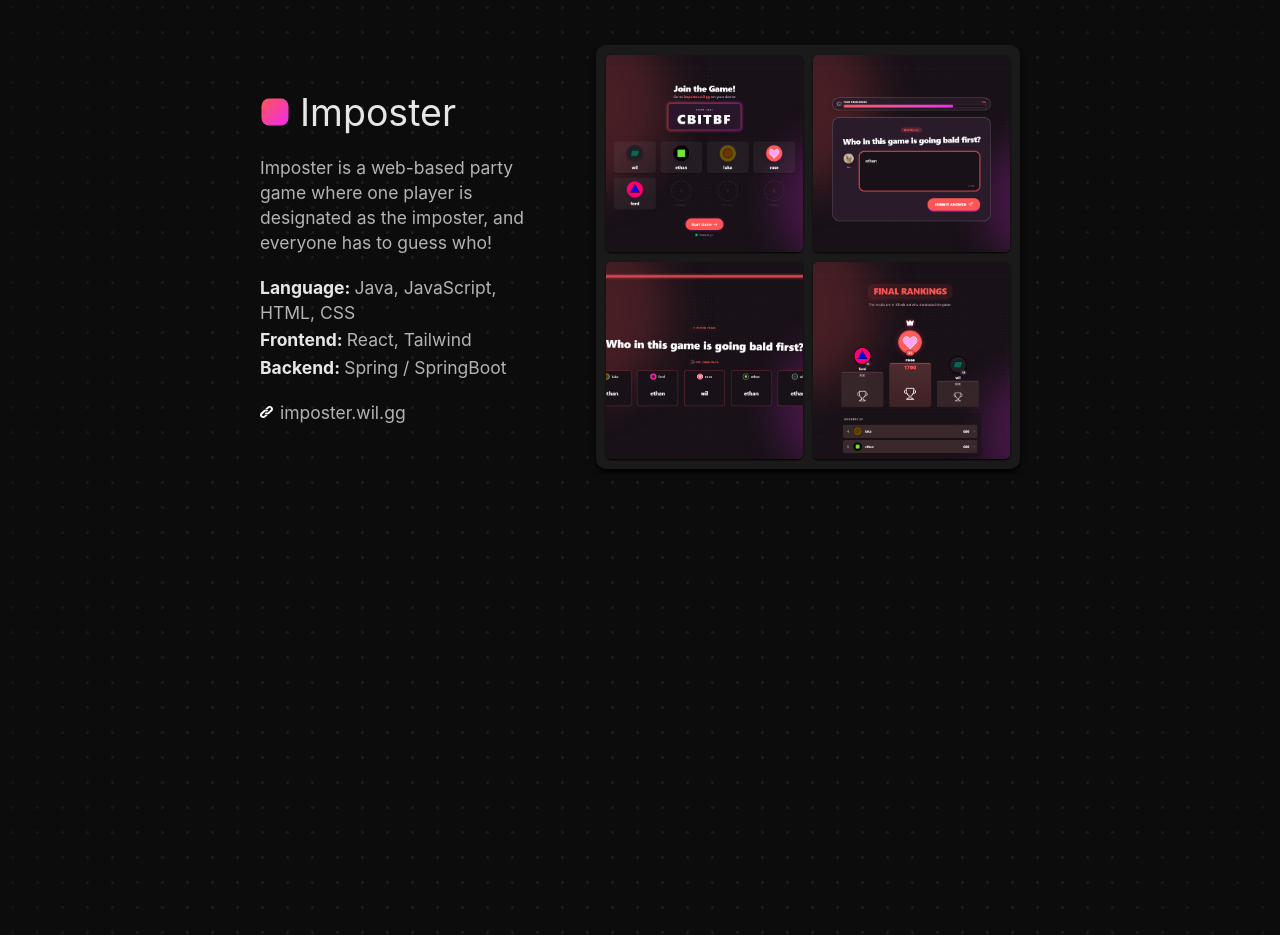
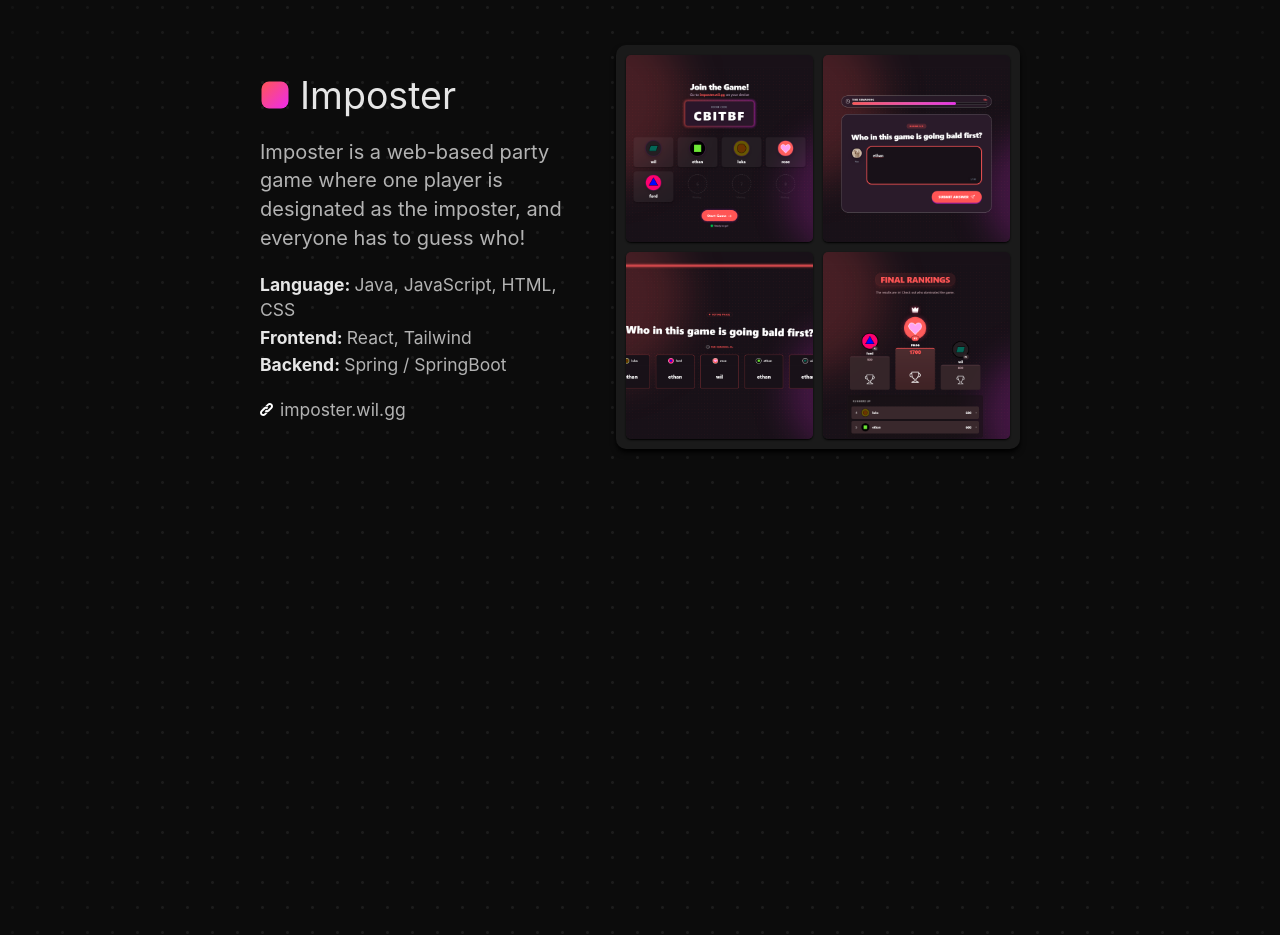
Before and after one commit to xWil/wil.gg-v2, a React (Vite) app: page / in a window 1280 px wide. Shown: the part 1180-2115 px from the top of the page. Built offline with nearby package versions, Linux system fonts and the light colour scheme.

Commit message:
Added ability to not show a project link

```diff
--- a/src/components/projects/Project.tsx
+++ b/src/components/projects/Project.tsx
@@ -10,7 +10,7 @@ interface ProjectProps {
     header: HeaderProps,
     description: string,
     details: DetailProps[],
-    link: ProjectLinkProps,
+    link: ProjectLinkProps | null,
     images: string[]
 }
 
@@ -22,9 +22,9 @@ function Project({ visible, stick, header, description, details, link, images }:
                 <div className="w-full h-fit flex gap-4 md:gap-8 items-center justify-between max-sm:flex-col">
                     <div className="justify-start flex flex-col">
                         <ProjectHeader header={header}/>
-                        <span className="text-sm md:text-md 4xl:text-xl text-text-secondary max-w-[24ch] md:max-w-[30ch] mb-4 4xl:mb-6">{description}</span>
+                        <span className="text-sm md:text-[1rem] 4xl:text-xl text-text-secondary max-w-[24ch] md:max-w-[30ch] mb-4 4xl:mb-6">{description}</span>
                         <ProjectDetails detailsArray={details}/>
-                        <ProjectLink link={link}/>
+                        {link ? <ProjectLink link={link}/> : "" }
                     </div>
                     <ProjectImages images={images}/>
                 </div>
--- a/src/components/projects/Projects.tsx
+++ b/src/components/projects/Projects.tsx
@@ -10,10 +10,6 @@ function Projects() {
     const [secondVisible, setSecondVisible] = useState(false);
     const secondRef = useRef<HTMLDivElement>(null);
     observe(secondRef, () => setSecondVisible(true), () => setSecondVisible(false), {threshold: 1})
-
-    //const [thirdVisible, setThirdVisible] = useState(false);
-    //const thirdRef = useRef<HTMLDivElement>(null);
-    //observe(thirdRef, () => setThirdVisible(true), () => setThirdVisible(false), {threshold: 1})
 
     return (
         <section id="projects" className="relative h-fit w-full">
@@ -33,7 +29,7 @@ function Projects() {
                      details={[
                          {category: "Language", details: "Java, JavaFX, CSS"},
                          {category: "Database", details: "MySQL, SQLite"}
-                     ]} link={{ link: "https://https://github.com/xWil", text: "github" }}
+                     ]} link={null}
                      images={["/projects/vlrscraper/vlrscraper-player.png", "/projects/vlrscraper/vlrscraper-team.png", "/projects/vlrscraper/vlrscraper-leaderboard.png", "/projects/vlrscraper/vlrscraper-dashboard.png"]}
             />
             <Project visible={!secondVisible} stick={true}
@@ -43,7 +39,7 @@ function Projects() {
                          {category: "Language", details: "Java"},
                          {category: "Platform", details: "Spigot, Paper"},
                          {category: "Database", details: "PostgreSQL, MySQL, SQLite"}
-                     ]} link={{ link: "https://https://github.com/xWil", text: "github" }}
+                     ]} link={null}
                      images={["/projects/imposter/imposter-lobby.png", "/projects/imposter/imposter-question.png", "/projects/imposter/imposter-answers.png", "/projects/imposter/imposter-leaderboard.png"]}
             />
             <div className="h-screen w-full invisible"/>
```
